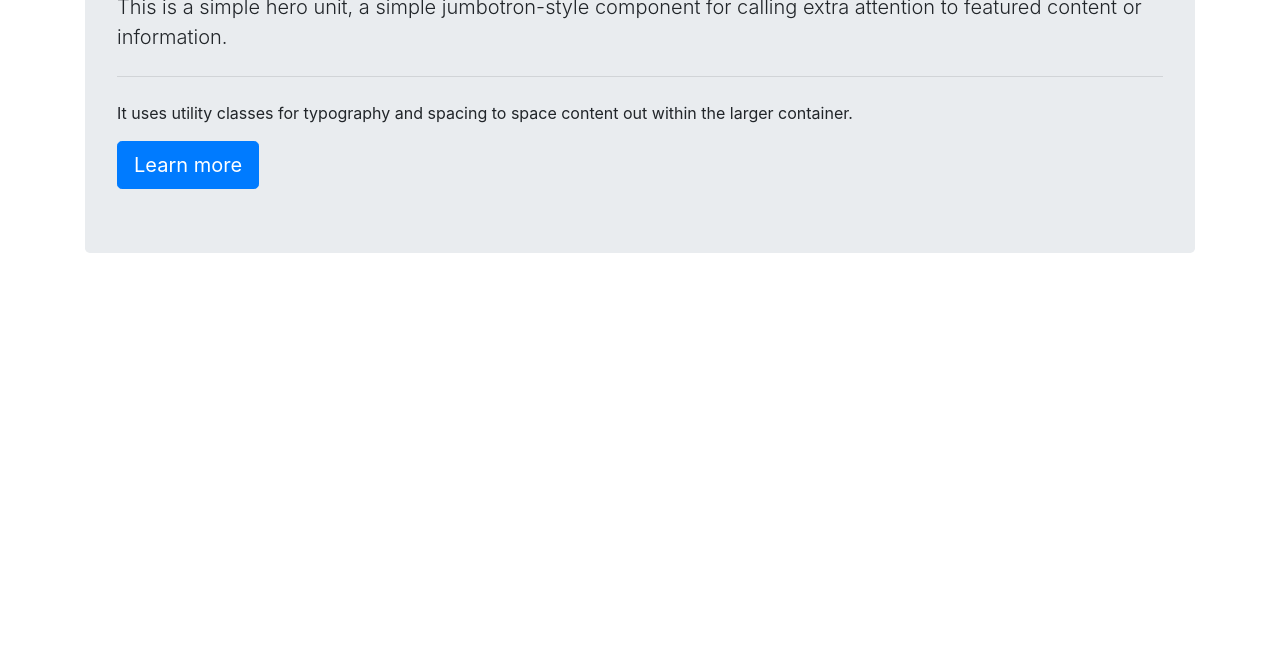
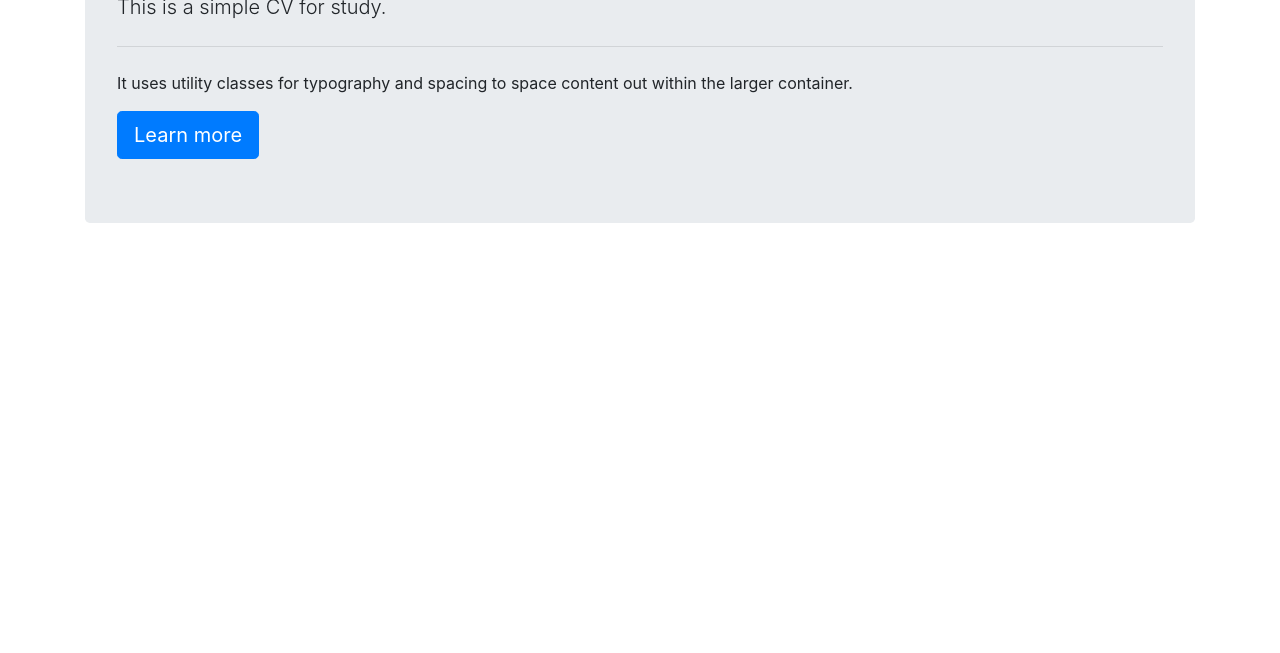
Before and after one commit to andikmabrur/andikmabrur.github.io, a plain HTML site: page index.html in a window 1280 px wide. Shown: the part 147-800 px from the top of the page. Drawn offline with nearby package versions, Linux system fonts and the light colour scheme.

Commit message:
Update index.html

```diff
--- a/index.html
+++ b/index.html
@@ -11,7 +11,7 @@
     <div class="container">
       <div class="jumbotron">
       <h1 class="display-4">Hello, I'm Andik Mabrur</h1>
-      <p class="lead">This is a simple hero unit, a simple jumbotron-style component for calling extra attention to featured content or information.</p>
+      <p class="lead">This is a simple CV for study.</p>
       <hr class="my-4">
       <p>It uses utility classes for typography and spacing to space content out within the larger container.</p>
       <a class="btn btn-primary btn-lg" href="#" role="button">Learn more</a>
```
